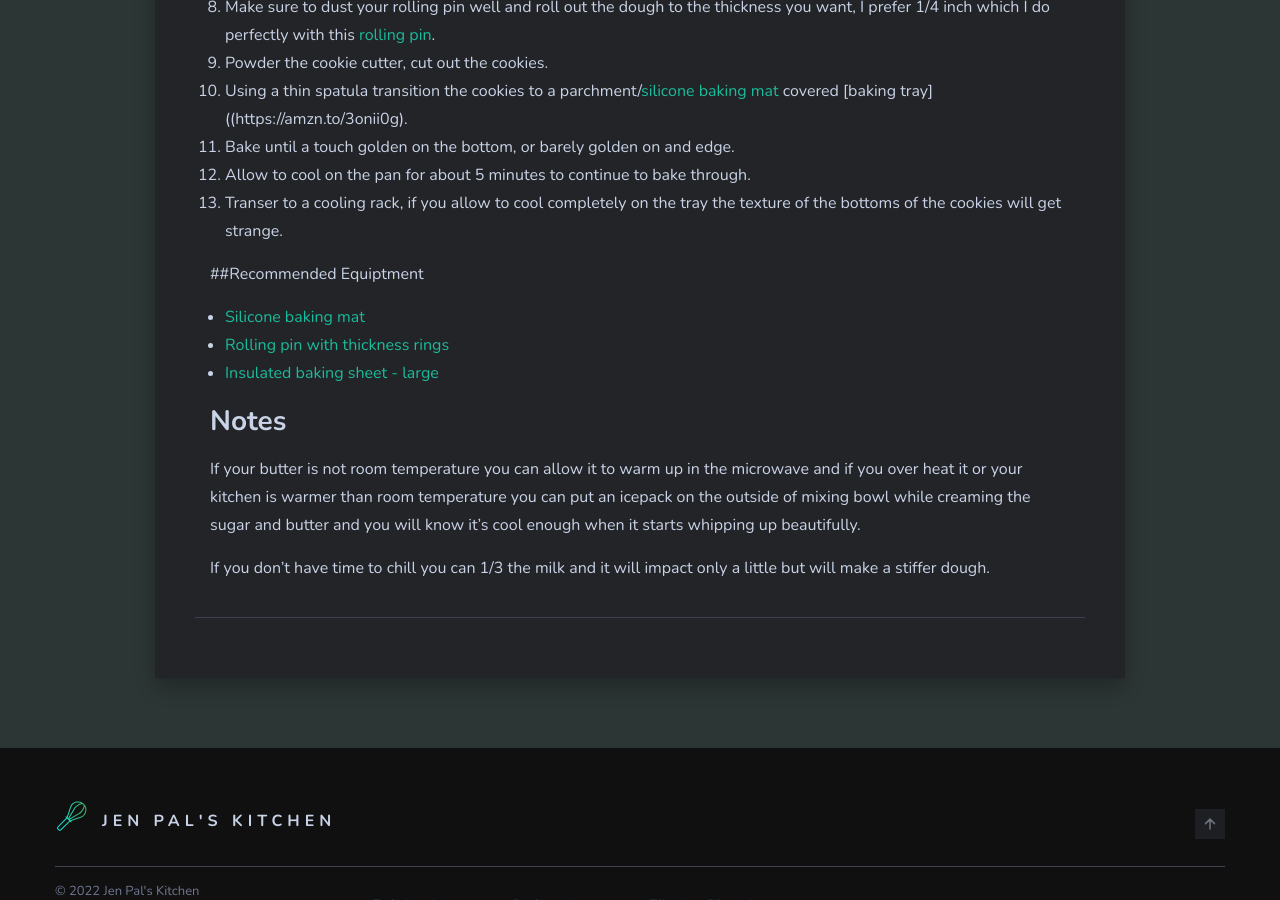
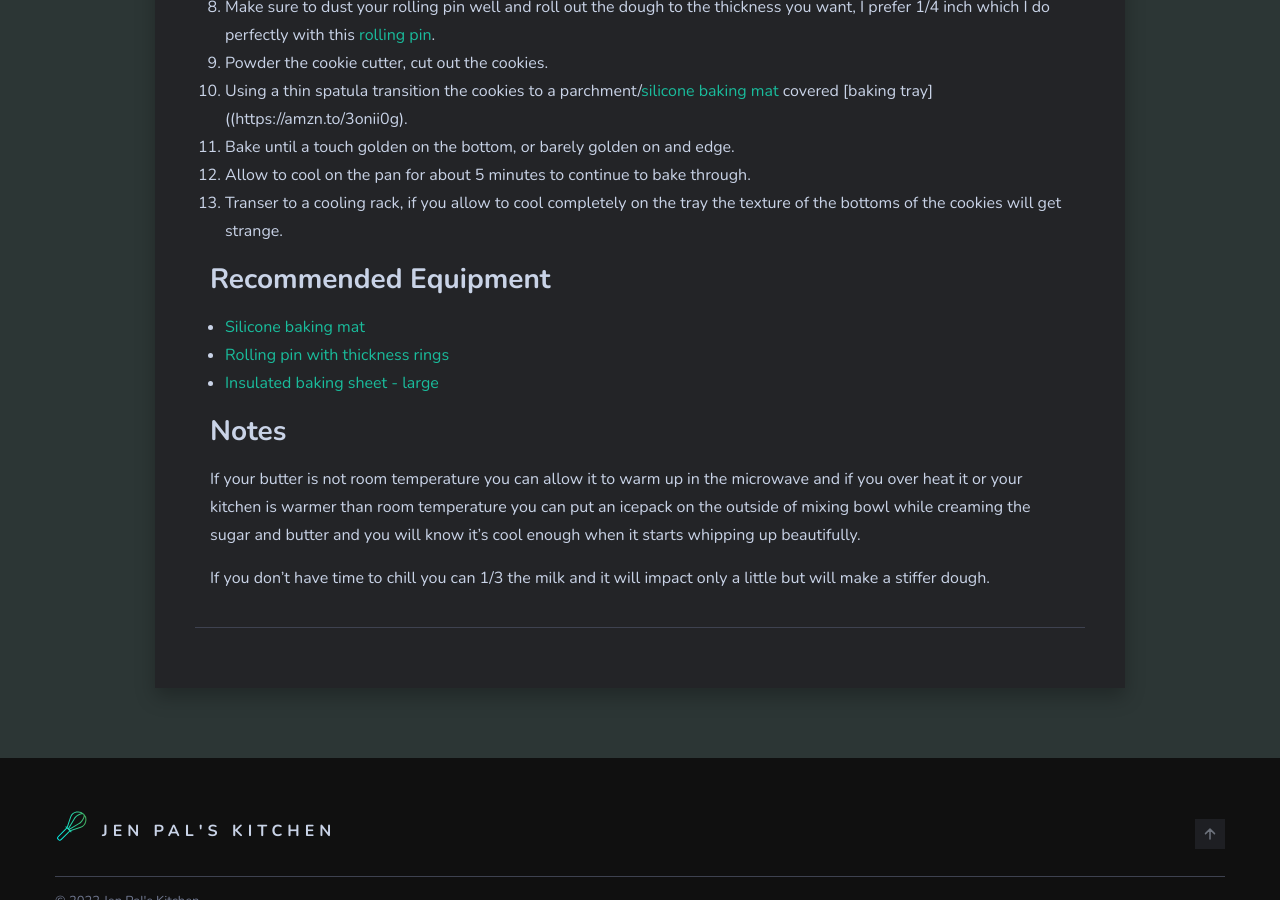
Before and after one commit to JenPalsKitchen/JenPalsKitchen.github.io, a Jekyll site: the page built from _posts/recipes/2022-02-10-Sugar-Cookies.md, in a window 1280 px wide and 900 px high, scrolled down 2496 px. Built offline with Jekyll 4.4.1, drawn with Linux system fonts in a browser that asks for light colours; a script that is not in the unit is left out.

Commit message:
fix quick typo

```diff
--- a/_posts/recipes/2022-02-10-Sugar-Cookies.md
+++ b/_posts/recipes/2022-02-10-Sugar-Cookies.md
@@ -45,7 +45,7 @@ _(Will revise as I make this recipe in the future.)_
 11. Allow to cool on the pan for about 5 minutes to continue to bake through.
 12. Transer to a cooling rack, if you allow to cool completely on the tray the texture of the bottoms of the cookies will get strange.
 
-##Recommended Equiptment
+## Recommended Equipment
 * [Silicone baking mat](https://amzn.to/3sw03H6)
 * [Rolling pin with thickness rings](https://amzn.to/3ATF8BG)
 * [Insulated baking sheet - large](https://amzn.to/3onii0g)
```
